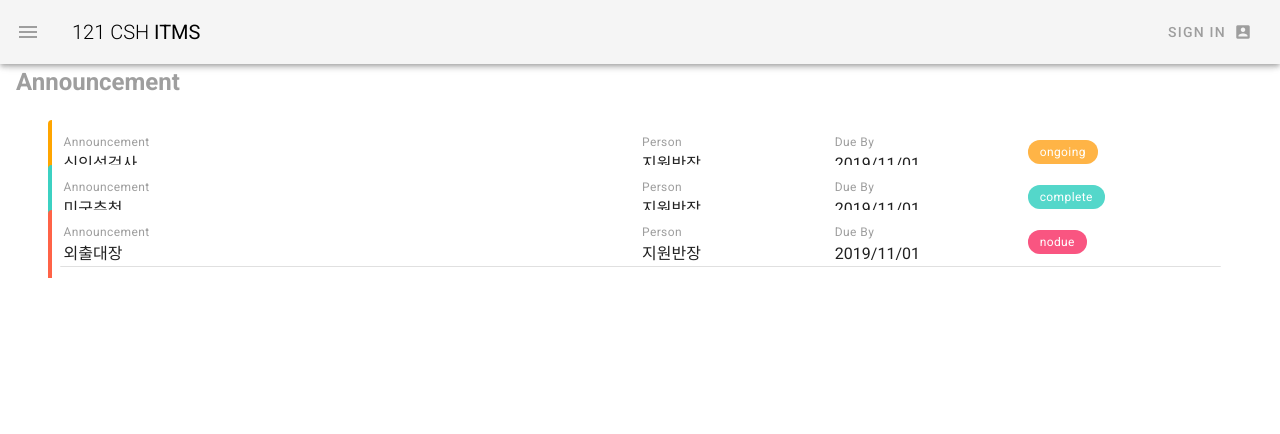
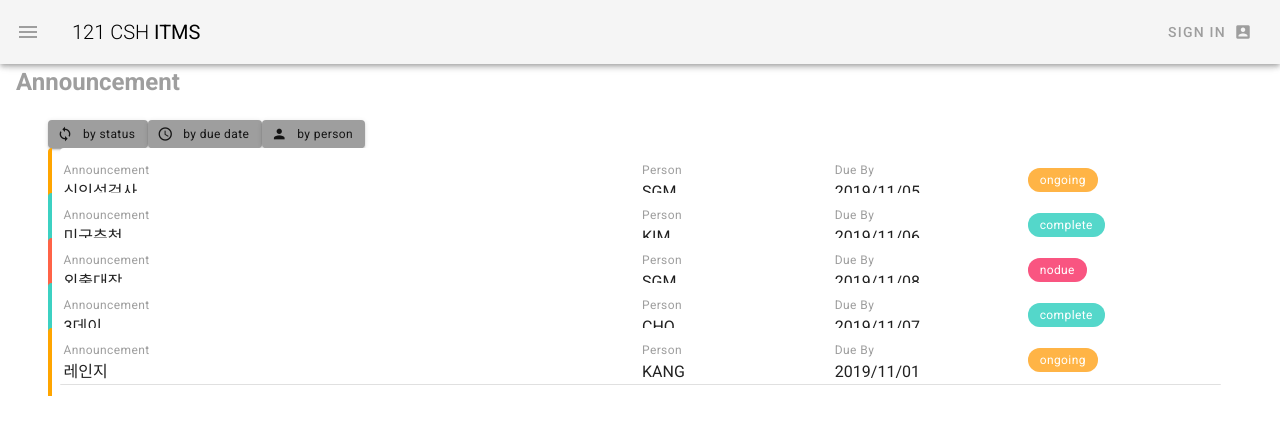
Before and after one commit to jiselectric/121-csh, a Vue app: page /announcement in a window 1280 px wide. Shown: the top 434 px of the page. Built offline with nearby package versions, Linux system fonts and the light colour scheme.

Commit message:
sort by name, date, status

```diff
--- a/src/views/announcement.vue
+++ b/src/views/announcement.vue
@@ -3,6 +3,21 @@
     <h2 class="subheading grey--text"> Announcement </h2>
 
      <v-container class="my-5">
+
+       <v-layout row class="mb-3">
+         <v-btn small flat color="grey" @click="sortBy('status')">
+           <v-icon left small> loop </v-icon>
+           <span class="caption text-lowercase"> By Status </span>
+         </v-btn>
+         <v-btn small flat color="grey" @click="sortBy('due')">
+           <v-icon left small> access_time </v-icon>
+           <span class="caption text-lowercase"> By Due Date </span>
+         </v-btn>
+         <v-btn small flat color="grey" @click="sortBy('person')">
+           <v-icon left small> person </v-icon>
+           <span class="caption text-lowercase"> By Person </span>
+         </v-btn>
+       </v-layout>
 
        <v-card flat v-for="announcement in announcements" :key="announcement.title">
          <v-layout row wrap :class="`pa-3 announcement ${announcement.status}`">
@@ -37,10 +52,17 @@ export default {
   data () {
     return {
       announcements: [
-        { title: '신인성검사', person: '지원반장', due: '2019/11/01', status: 'ongoing', content: '19-03기 신인성검사 완료할 것.' },
-        { title: '미군추천', person: '지원반장', due: '2019/11/01', status: 'complete', content: '미군추천 할 것.' },
-        { title: '외출대장', person: '지원반장', due: '2019/11/01', status: 'nodue', content: '외출대장 작성 엄수' }
+        { title: '신인성검사', person: 'SGM', due: '2019/11/05', status: 'ongoing', content: '19-03기 신인성검사 완료할 것.' },
+        { title: '미군추천', person: 'KIM', due: '2019/11/06', status: 'complete', content: '미군추천 할 것.' },
+        { title: '외출대장', person: 'SGM', due: '2019/11/08', status: 'nodue', content: '외출대장 작성 엄수' },
+        { title: '3데이', person: 'CHO', due: '2019/11/07', status: 'complete', content: '3데이 패스' },
+        { title: '레인지', person: 'KANG', due: '2019/11/01', status: 'ongoing', content: 'A중대 레인지행' }
       ]
+    }
+  },
+  methods: {
+    sortBy (prop) {
+      this.announcements.sort((a, b) => a[prop] < b[prop] ? -1 : 1)
     }
   }
 }
```
